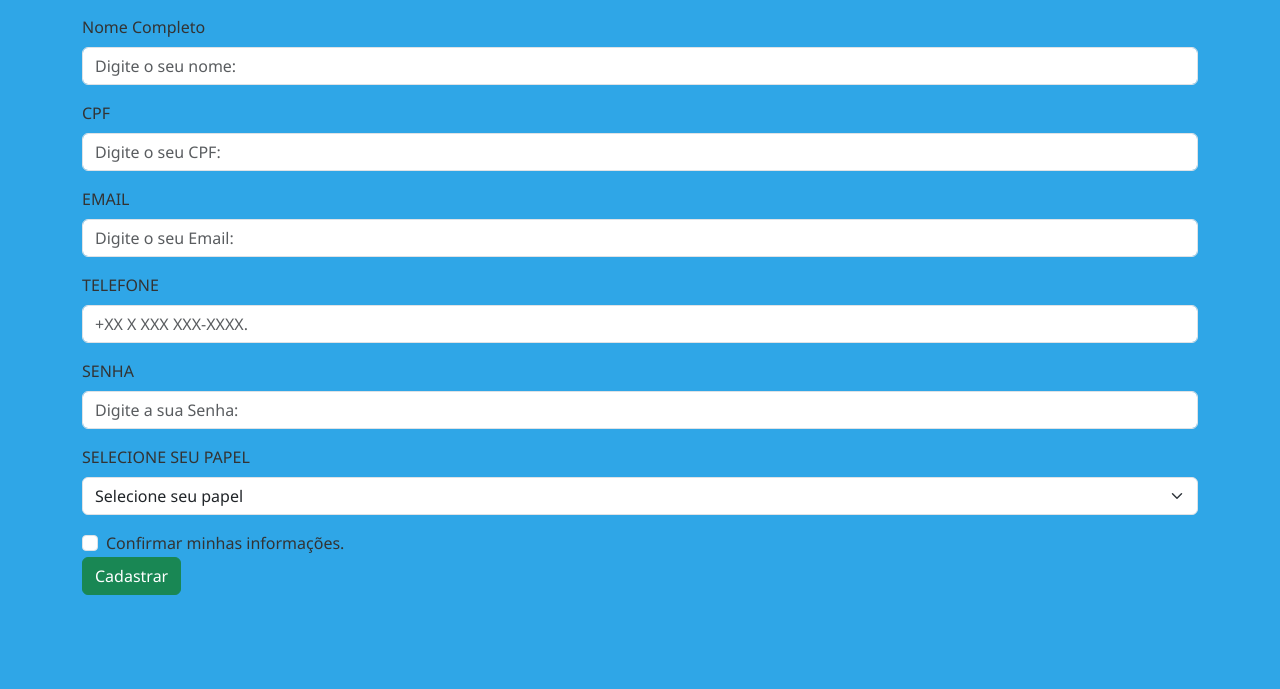
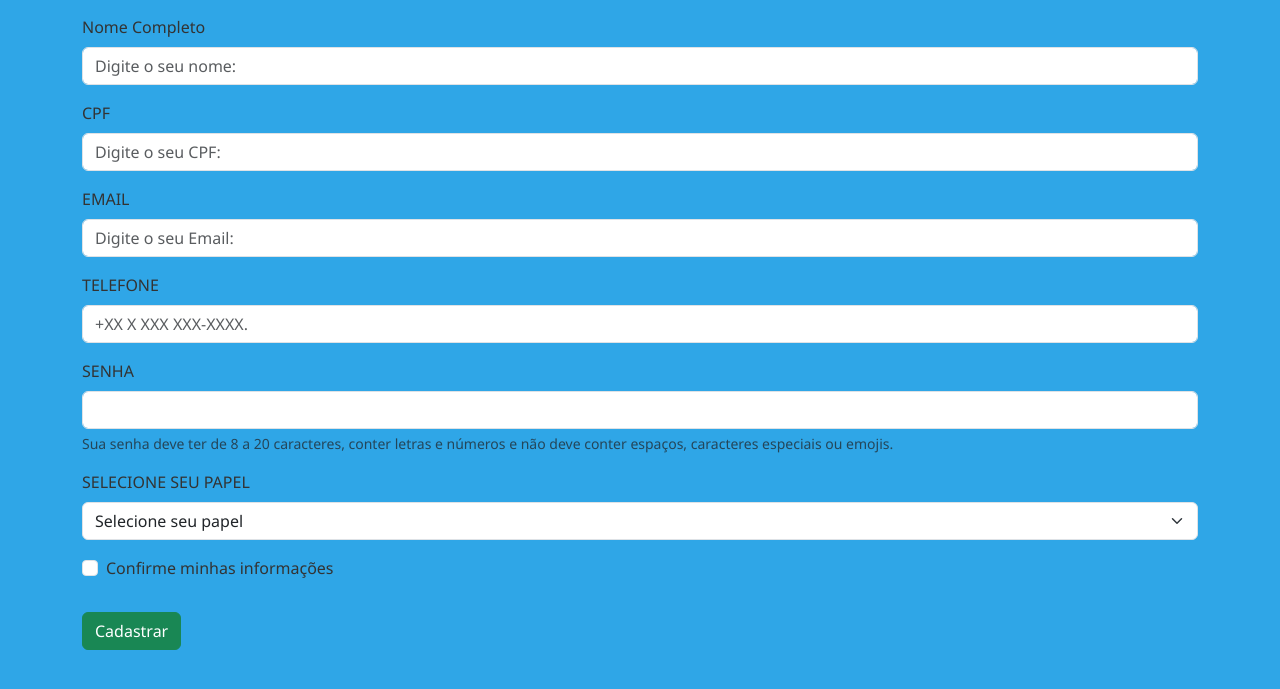
Before and after one commit to IsabelaGattass/cerisabela, a PHP site: page /CadastroUsuario.php in a window 1280 px wide. Shown: the part 91-780 px from the top of the page. Run offline with PHP 8.4, Linux system fonts and the light colour scheme; some libraries are stand-ins or nearby versions.

Commit message:
coloquei coisas a mais no código para a aparência ficar mais bonita.

```diff
--- a/CadastroUsuario.php
+++ b/CadastroUsuario.php
@@ -9,10 +9,10 @@
     <title>Cadastro Usuário</title>
 </head>
 
-<body class = "bg-ligth">
- <header class ="bg-primary text-white py-3 mb -4">
+<body class="bg-ligth">
+    <header class="bg-primary text-white py-3 mb -4">
         <div class=" container text-center">
-    <h1 class="h3" >Cadastro de Usuário</h1>
+            <h1 class="h3">Cadastro de Usuário</h1>
         </div>
     </header>
 
@@ -37,10 +37,15 @@
                 <input type="text" name="telefone" id="telefone" placeholder="+XX X XXX XXX-XXXX."
                     placeholder="digite a sua senha " required class="form-control">
             </div>
+
+            </div>
             <div class="col-12">
             <label for="senha" class="form-label">SENHA</label>
-                <input type="password" name="senha" id="senha" placeholder="Digite a sua Senha:" required
-                    class="form-control">
+            <input type="password" id="senha" class="form-control" aria-describedby="Digite a sua Senha:">
+            <div id="senha" class="form-text">
+               Sua senha deve ter de 8 a 20 caracteres, conter letras e números e não deve conter espaços,
+caracteres especiais ou emojis.
+            </div>
             </div>
             <div class="col-12">
                 <label for="tipoFuncionario" class="form-label">SELECIONE SEU PAPEL</label>
@@ -55,11 +60,10 @@
             </div>
 
             <div class="col-12">
-                <div class="form-check">
-                    <input class="form-check-input" type="checkbox" id="gridCheck">
-                    <label class="form-check-label" for="gridCheck">
-                        Confirmar minhas informações.
-                    </label>
+                <div class="mb-3 form-check">
+                    <input type="checkbox" class="form-check-input" id="exampleCheck1">
+                    <label class="form-check-label" for="exampleCheck1">Confirme minhas informações</label>
+                </div>
             </div>
             <div class="col-12">
                 <button type="submit" name="btnGravar" id="button" class="btn btn-success">Cadastrar</button>
```
Lines whose indentation alone changed are shown as unchanged.
